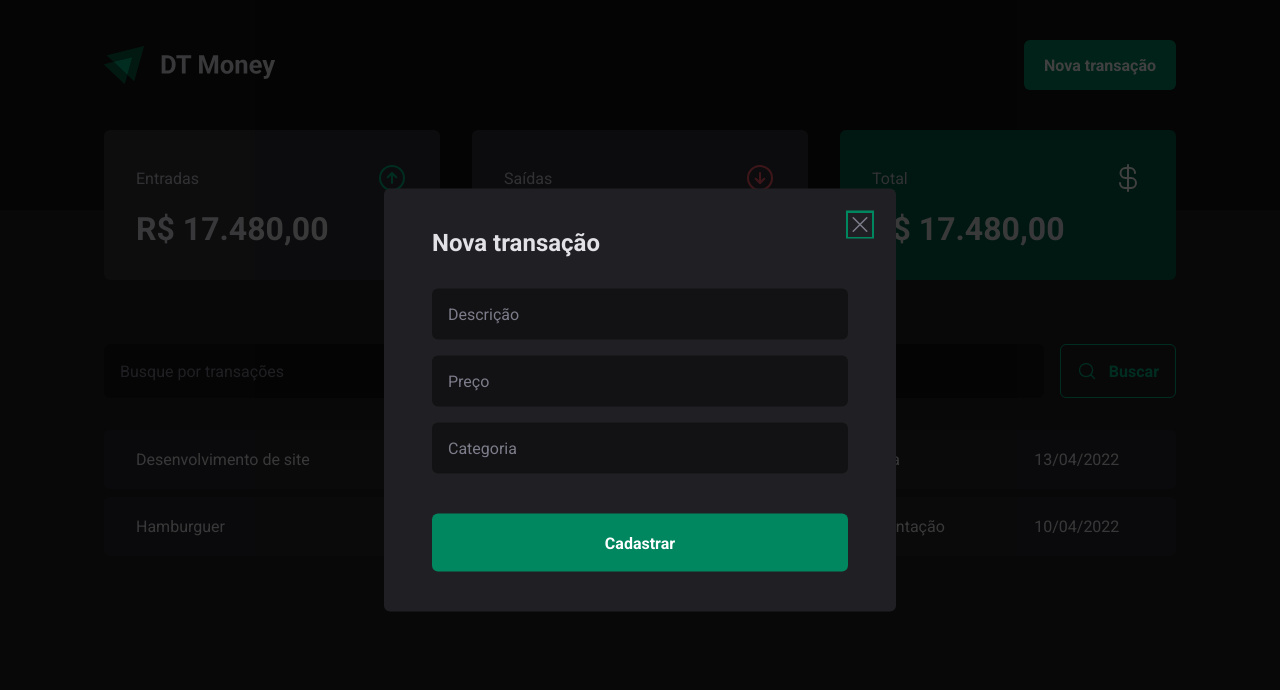
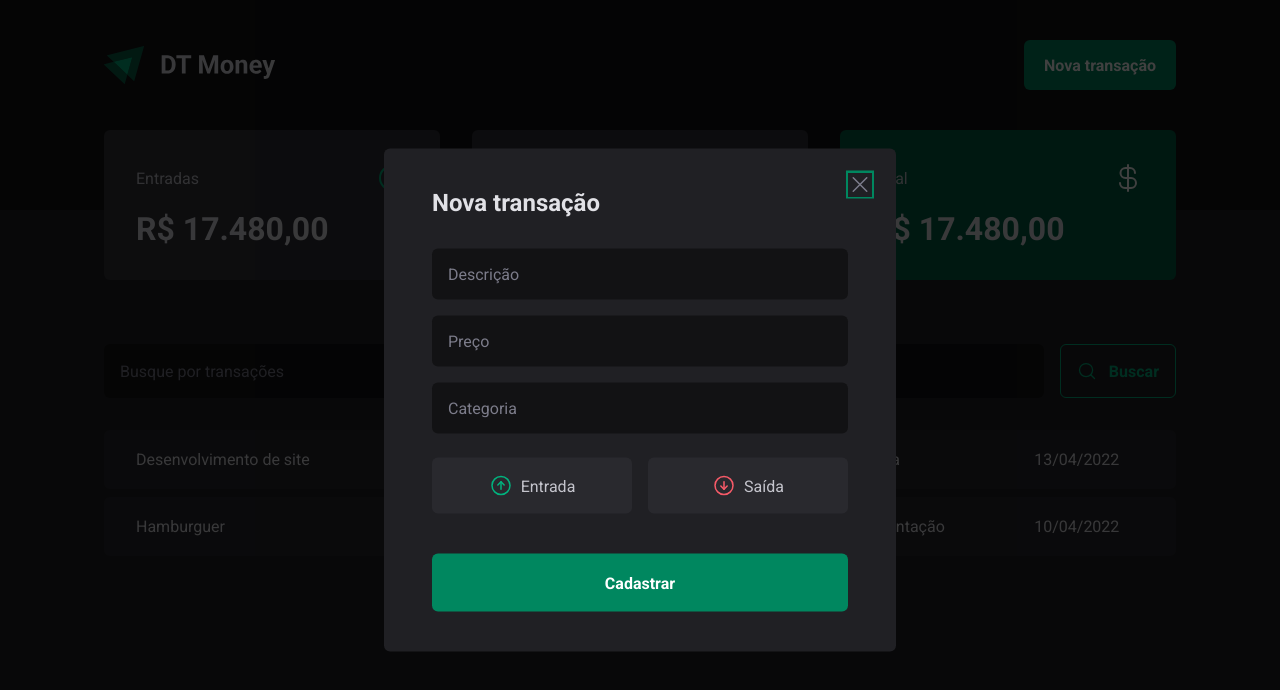
Before and after one commit to devLucasAquino/dt-money-rocketseat, a React (Vite) app: page / in a window 1280 px wide. Both pictures are taken after a click on the button "Nova transação". Shown: the top 690 px of the page. Built offline with nearby package versions, Linux system fonts and the light colour scheme.

Commit message:
feat: Income and Outcome buttons

```diff
--- a/src/components/NewTransactionModal/index.tsx
+++ b/src/components/NewTransactionModal/index.tsx
@@ -1,6 +1,6 @@
 import * as Dialog from "@radix-ui/react-dialog";
-import { CloseButton, Content, Overlay } from "./styles";
-import { X } from "phosphor-react";
+import { CloseButton, Content, Overlay, TransactionType, TransactionTypeButton } from "./styles";
+import { ArrowCircleDown, ArrowCircleUp, X } from "phosphor-react";
 
 export function NewTransactionModal(){
     return(
@@ -18,6 +18,17 @@
                     <input type="number" placeholder="Preço" required />
                     <input type="text" placeholder="Categoria" required />
 
+                    <TransactionType>
+                        <TransactionTypeButton variant="income">
+                            <ArrowCircleUp size={24}/>
+                            Entrada
+                        </TransactionTypeButton>
+                        <TransactionTypeButton variant="outcome">
+                            <ArrowCircleDown size={24}/>
+                            Saída
+                        </TransactionTypeButton>
+                    </TransactionType>
+
                     <button type="submit">Cadastrar</button>
                 </form>
             </Content>
--- a/src/components/NewTransactionModal/styles.ts
+++ b/src/components/NewTransactionModal/styles.ts
@@ -69,3 +69,31 @@
     cursor: pointer;
     color: ${props => props.theme["gray-500"]};
 `;
+
+export const TransactionType = styled.div`
+    display: grid;
+    grid-template-columns: repeat(2, 1fr);
+    gap: 1rem;
+    margin-top: 0.5rem;
+`;
+
+interface TransactionTypeButtonProps{
+    variant: "income" | "outcome";
+}
+
+export const TransactionTypeButton = styled.button<TransactionTypeButtonProps>`
+    background: ${props => props.theme["gray-700"]};
+    color: ${props => props.theme["gray-300"]};
+    padding: 1rem;
+    display: flex;
+    align-items: center;
+    justify-content: center;
+    gap: 0.5rem;
+    border-radius: 6px;
+    border: 0;
+    cursor: pointer;
+
+    svg{
+        color: ${props => props.variant === "income" ? props.theme["green-300"] : props.theme["red-300"]};
+    }
+`;
```
